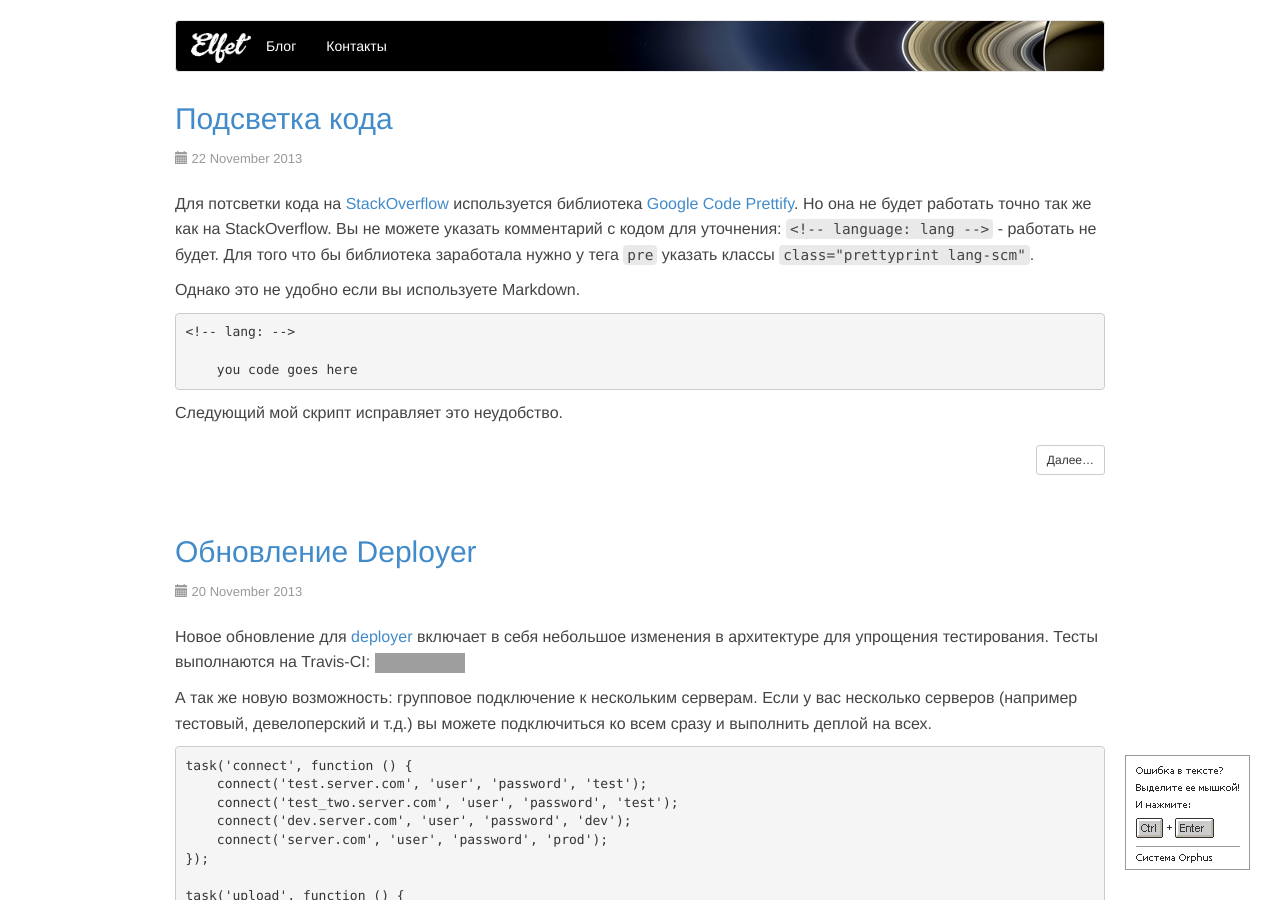
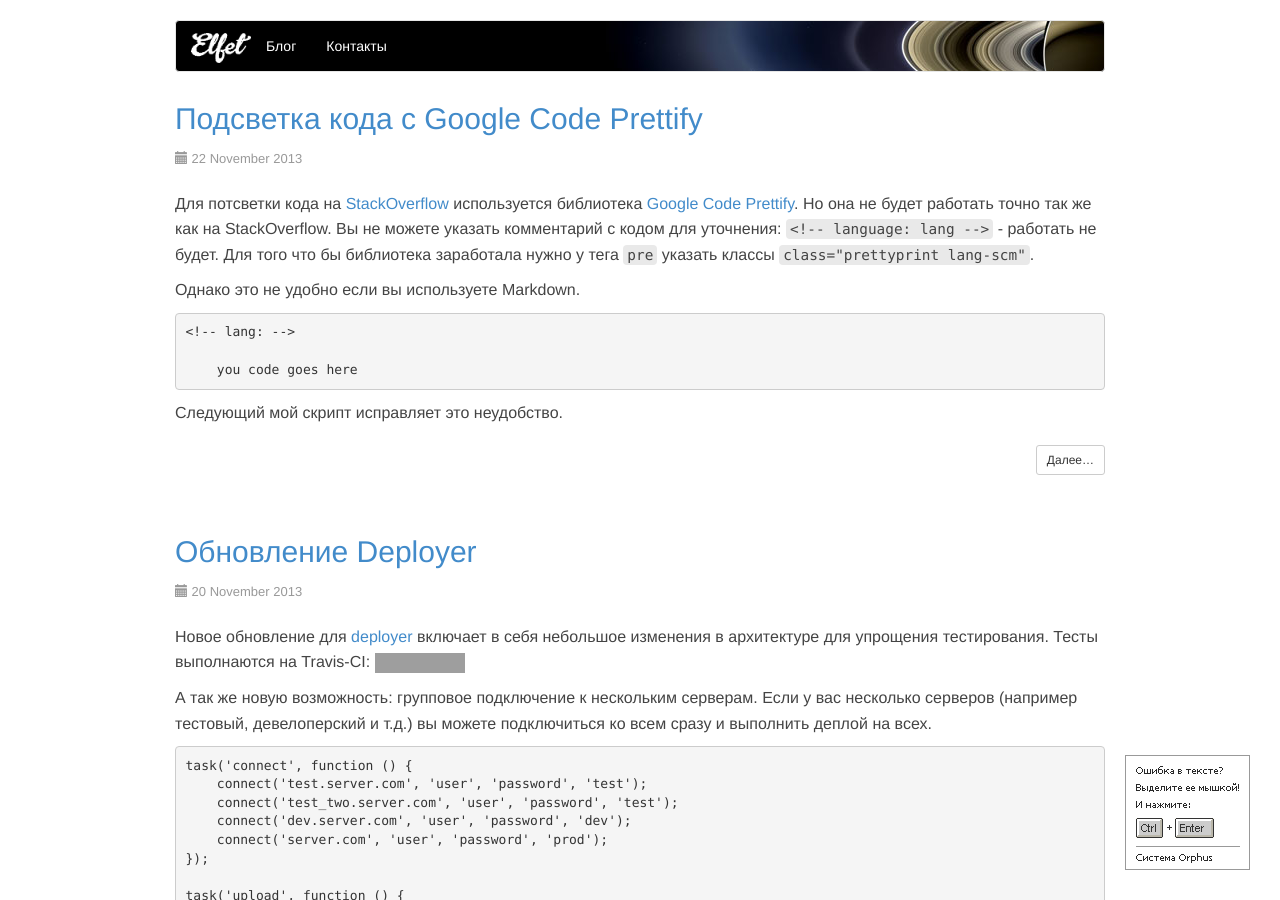
Before and after one commit to toFlash/medv.io, a Jekyll site: the page built from index.html, in a window 1280 px wide and 900 px high. Built offline with Jekyll 4.4.1, drawn with Linux system fonts in a browser that asks for light colours; Markdown is read by kramdown in place of the engine named in the settings; grey boxes are pictures that could not be loaded.

Commit message:
Update and rename 2013-11-22-code-prettify.md to 2013-11-22-code-beautifier-with-google-code-prettify.md

```diff
--- a/_posts/2013-11-22-code-prettify.md
+++ b/_posts/2013-11-22-code-beautifier-with-google-code-prettify.md
@@ -1,6 +1,6 @@
 ---
 layout: post
-title: Подсветка кода
+title: Подсветка кода с Google Code Prettify
 ---
 Для потсветки кода на [StackOverflow](http://stackoverflow.com) используется библиотека [Google Code Prettify](https://code.google.com/p/google-code-prettify/).
 Но она не будет работать точно так же как на StackOverflow. Вы не можете указать комментарий с кодом для уточнения: `<!-- language: lang -->` - работать не будет.
@@ -18,7 +18,7 @@
 Данный код ищет все теги `pre` и добавляет в них нужные классы, а так же анализирует, есть ли перед тегом с кодом комментарий `<!-- lang: ... -->` и добавляет нужный класс.
 `pre` которые разукрашены при помощи [pygments](http://pygments.org/) и gist-ы  исключаются.
 
-Для использования подключите стили и скрипты:
+Для использования подключайте библиотеку и стили отдельно (вместо `run_prettify.js`):
 
     <link href="google-code-prettify/prettify.css" rel="stylesheet">
     ...
```
